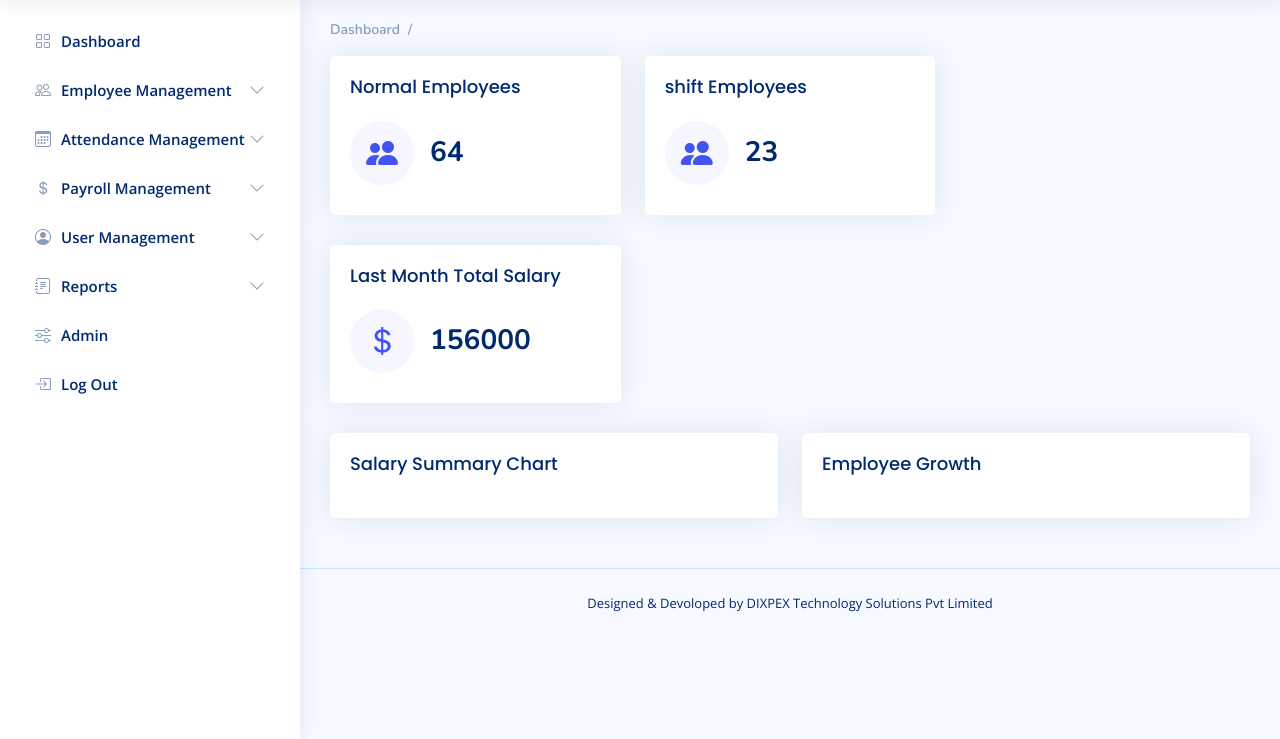
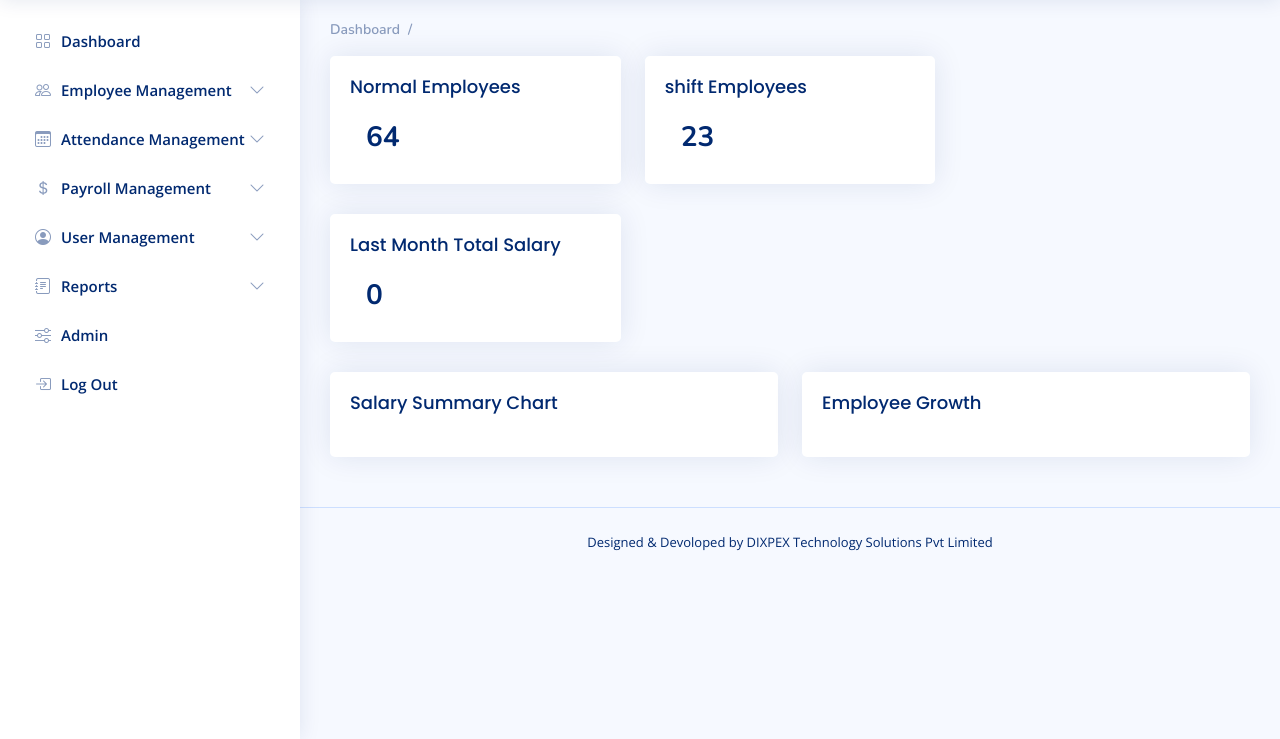
Before and after one commit to hchamikadilshan/ceylon_marine_payroll, a Django app: page /dashboard/ in a window 1280 px wide. Shown: the part 61-800 px from the top of the page. Run offline with Django 4.2, Linux system fonts and the light colour scheme; a user stored in the database is signed in; data comes from the database, SQL or seed files in the repository; data that the repository does not hold is empty; some libraries are stand-ins or nearby versions.

Commit message:
edited dashboard

```diff
--- a/hrms/dashboard/templates/dashboard.html
+++ b/hrms/dashboard/templates/dashboard.html
@@ -25,11 +25,11 @@
                         <h5 class="card-title">Normal Employees <span></span></h5>
 
                         <div class="d-flex align-items-center">
-                          <div class="card-icon rounded-circle d-flex align-items-center justify-content-center">
+                          <!-- <div class="card-icon rounded-circle d-flex align-items-center justify-content-center">
                               <i class="bi bi-people-fill"></i>
-                          </div>
+                          </div> -->
                           <div class="ps-3">
-                              <h6 class ="value" akhi="{{no_of_normal_employees}}">0</h6>
+                              <h6 class ="value" akhi="{{no_of_normal_employees}}">{{no_of_normal_employees}}</h6>
                               <!-- <span class="text-success small pt-1 fw-bold">12%</span> <span class="text-muted small pt-2 ps-1">increase</span> -->
 
                           </div>
@@ -45,11 +45,11 @@
                       <h5 class="card-title">shift Employees <span></span></h5>
 
                       <div class="d-flex align-items-center">
-                        <div class="card-icon rounded-circle d-flex align-items-center justify-content-center">
+                        <!-- <div class="card-icon rounded-circle d-flex align-items-center justify-content-center">
                             <i class="bi bi-people-fill"></i>
-                        </div>
+                        </div> -->
                         <div class="ps-3">
-                            <h6 class ="value" akhi="{{no_of_shift_employees}}">0</h6>
+                            <h6 class ="value" akhi="{{no_of_shift_employees}}">{{no_of_shift_employees}}</h6>
                             <!-- <span class="text-success small pt-1 fw-bold">12%</span> <span class="text-muted small pt-2 ps-1">increase</span> -->
 
                         </div>
@@ -66,11 +66,11 @@
                         <h5 class="card-title">Last Month Total Salary <span></span></h5>
 
                         <div class="d-flex align-items-center">
-                        <div class="card-icon rounded-circle d-flex align-items-center justify-content-center">
+                        <!-- <div class="card-icon rounded-circle d-flex align-items-center justify-content-center">
                             <i class="bi bi-currency-dollar"></i>
-                        </div>
+                        </div> -->
                         <div class="ps-3">
-                            <h6 class ="value" akhi="156000.0">0</h6>
+                            <h6 id="dashboard_last_month_salary" class ="value" akhi="156000.00">0</h6>
                             <!-- <span class="text-success small pt-1 fw-bold">12%</span> <span class="text-muted small pt-2 ps-1">increase</span> -->
 
                         </div>
@@ -113,32 +113,33 @@
 </section>
 
 <script>
-  const counters = document.querySelectorAll('.value');
-  const speed = 200;
+//   const counters = document.querySelectorAll('.value');
+//   const speed = 200;
 
-  counters.forEach( counter => {
-    const animate = () => {
-        const value = +counter.getAttribute('akhi');
-        const data = +counter.innerText;
+//   counters.forEach( counter => {
+//     const animate = () => {
+//         const value = +counter.getAttribute('akhi');
+//         const data = +counter.innerText;
 
-        const time = value / speed;
-      if(data < value) {
-            counter.innerText = Math.ceil(data + time);
-            setTimeout(animate, 1);
-          }else{
-            counter.innerText = value;
-          }
+//         const time = value / speed;
+//       if(data < value) {
+//             counter.innerText = Math.ceil(data + time);
+//             setTimeout(animate, 1);
+//           }else{
+//             counter.innerText = value;
+//           }
 
-    }
+//     }
 
-    animate();
-});
+//     animate();
+// });
 $( document ).ready(function() {
   console.log("Inside")
   $.ajax({
         type: 'GET',
         url: "{% url 'get_salary_summary_data' %}",
         success: function (response) {
+            document.getElementById("dashboard_last_month_salary").innerHTML = response["last_month_salary"]
             new ApexCharts(document.querySelector("#columnChart"), {
               series: [ {
                 name: 'Net Salary',
@@ -229,7 +230,6 @@ $( document ).ready(function() {
                       }).render();
         }
     });
-
 });
 
 </script>
--- a/hrms/dashboard/views.py
+++ b/hrms/dashboard/views.py
@@ -53,23 +53,50 @@ class SalarySummaryChartData(LoginRequiredMixin,View):
         for month in months:
             response_list = []
             total_net_salary = 0
-            employees = 0
-            employee_data = get_process_salary("multiple",month[0])
-            for employee in employee_data:
+            employees_count = 0
+            # employee_data = get_process_salary("multiple",month[0])
+            # for employee in employee_data:
+            #     try :
+            #         response = calculate_salary(employee[0],employee[1],employee[2],employee[3],employee[4],month[0])
+            #         if response == "employee_finance_details_error":
+            #             pass
+            #         elif response == "Department Empty":
+            #             pass
+            #         elif response[-1] == 0:
+            #             pass
+            #         else:
+            #             total_net_salary = total_net_salary + response[12]
+            #             employees += 1
+
+            #     except (ValueError,IndexError):
+            #         pass
+            # monthly_net_salary_payed_record.append([month[0],month[1],total_net_salary,employees])
+
+            employees = Employee.objects.filter(emp_type=0)
+            employees_list = list(employees)
+            total_net_salary = 0
+            for employee in employees_list:
+                emp_id = employee.emp_id
                 try :
-                    response = calculate_salary(employee[0],employee[1],employee[2],employee[3],employee[4],month[0])
+
+                    response = get_final_salary_details(emp_id=emp_id,month=month[0])
+                    net_salary = "{:>9,.2f}".format(response[12])
                     if response == "employee_finance_details_error":
                         pass
                     elif response == "Department Empty":
                         pass
                     elif response[-1] == 0:
                         pass
+                    elif (employee.bank == None or employee.branch == None or employee.bank_acc_no == "" or employee.bank_acc_name == "" ):
+                        pass
                     else:
-                        total_net_salary = total_net_salary + response[12]
-                        employees += 1
-
+                        total_net_salary += response[12]
+                        employees_count += 1
                 except (ValueError,IndexError):
                     pass
-            monthly_net_salary_payed_record.append([month[0],month[1],total_net_salary,employees])
+            monthly_net_salary_payed_record.append([month[0],month[1],total_net_salary,employees_count])
+        last_month_total = monthly_net_salary_payed_record[4][2]
+        last_month_total_formatted = "{:>9,.2f}".format(last_month_total)
 
-        return JsonResponse({'monthly_net_salary_payed_record':monthly_net_salary_payed_record})
+
+        return JsonResponse({'monthly_net_salary_payed_record':monthly_net_salary_payed_record,"last_month_salary":last_month_total_formatted})
--- a/hrms/payroll/views.py
+++ b/hrms/payroll/views.py
@@ -676,6 +676,7 @@ def calculate_salary(employee,attendance_record,finance_record,advance_payemnt,a
 
 
 def get_final_salary_details(emp_id="",month="",emp_type=""):
+    print(emp_id,month)
 # Getting Details of one employee one month
     if emp_id != "" and month != "":
         emp = Employee.objects.get(emp_id=emp_id)
```
